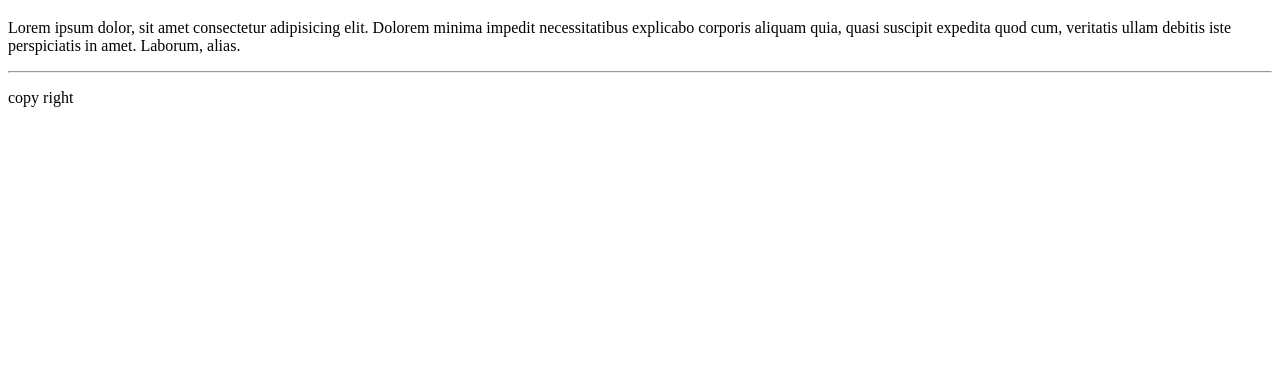
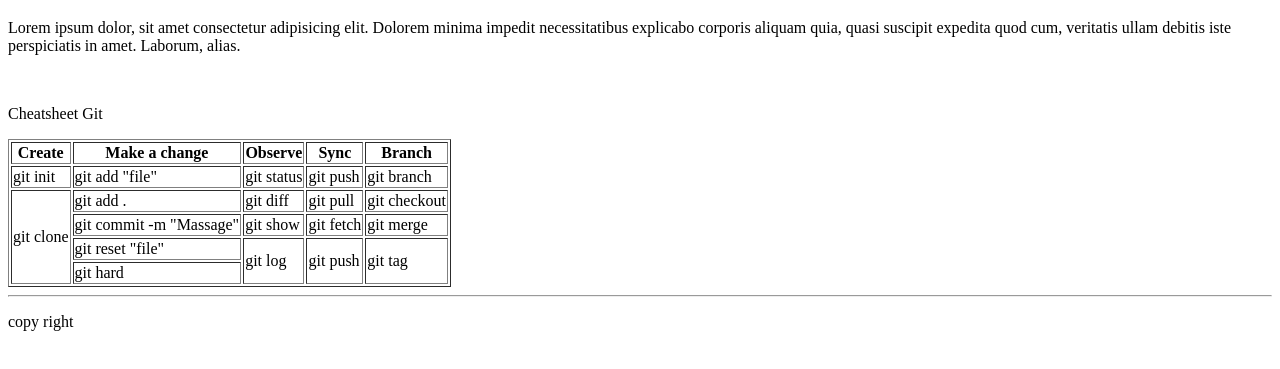
Before and after one commit to DwiYudhaKarp/tryGit, a plain HTML site: page index.html in a window 1280 px wide. Shown: the part 61-430 px from the top of the page. Drawn offline with Linux system fonts and the light colour scheme.

Commit message:
Membuat Cheatsheet Git

```diff
--- a/index.html
+++ b/index.html
@@ -9,8 +9,53 @@
     <head>
             <h1>Git lesson</h1>
     </head>
-    <p>Lorem ipsum dolor, sit amet consectetur adipisicing elit. Dolorem minima impedit necessitatibus explicabo corporis aliquam quia, quasi suscipit expedita quod cum, veritatis ullam debitis iste perspiciatis in amet. Laborum, alias.</p>
+    <p>Lorem ipsum dolor, sit amet consectetur adipisicing elit. Dolorem minima impedit necessitatibus explicabo corporis aliquam quia, quasi suscipit expedita quod cum, veritatis ullam debitis iste perspiciatis in amet. Laborum, alias.</p><br>
 
+    <p>Cheatsheet Git</p>
+    <table border="1">
+        <tr>
+            <th>Create</th>
+            <th>Make a change</th>
+            <th>Observe</th>
+            <th>Sync</th>
+            <th>Branch</th>
+        </tr>
+
+        <tr>
+            <td>git init</td>
+            <td>git add "file" </td>
+            <td>git status</td>
+            <td>git push</td>
+            <td>git branch</td>
+        </tr>
+
+        <tr>
+            <td rowspan="4">git clone</td>
+            <td>git add . </td>
+            <td>git diff</td>
+            <td>git pull</td>
+            <td>git checkout</td>
+        </tr>
+
+        <tr>
+            <td>git commit -m "Massage"</td>
+            <td>git show</td>
+            <td>git fetch</td>
+            <td>git merge</td>
+        </tr>
+
+        <tr>
+            <td>git reset "file"</td>
+            <td rowspan="2">git log</td>
+            <td rowspan="2">git push</td>
+            <td rowspan="2">git tag</td>
+        </tr>
+
+        <tr>
+            <td>git hard</td>
+        </tr>
+
+    </table>
     <footer>
         <hr>
         <p>copy right</p>
```
